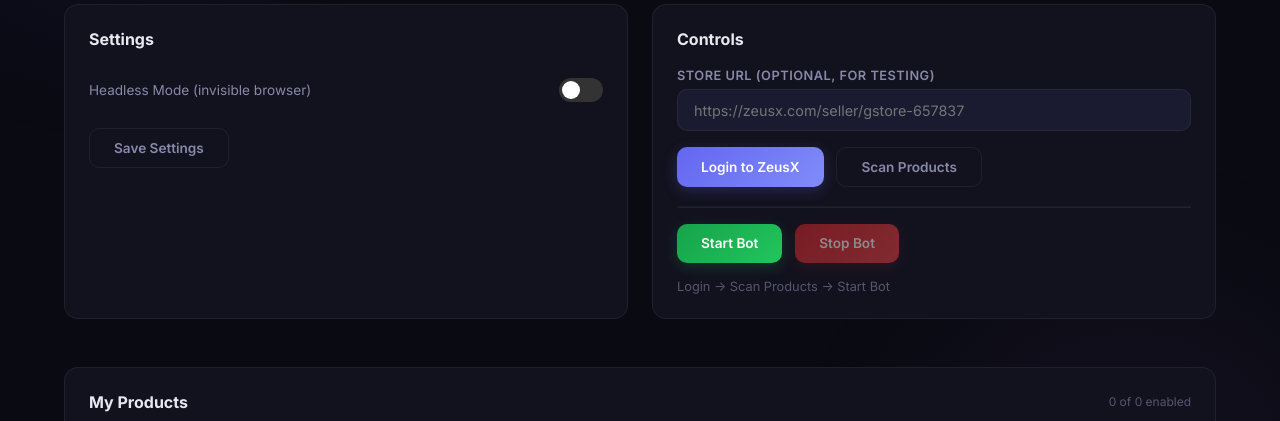
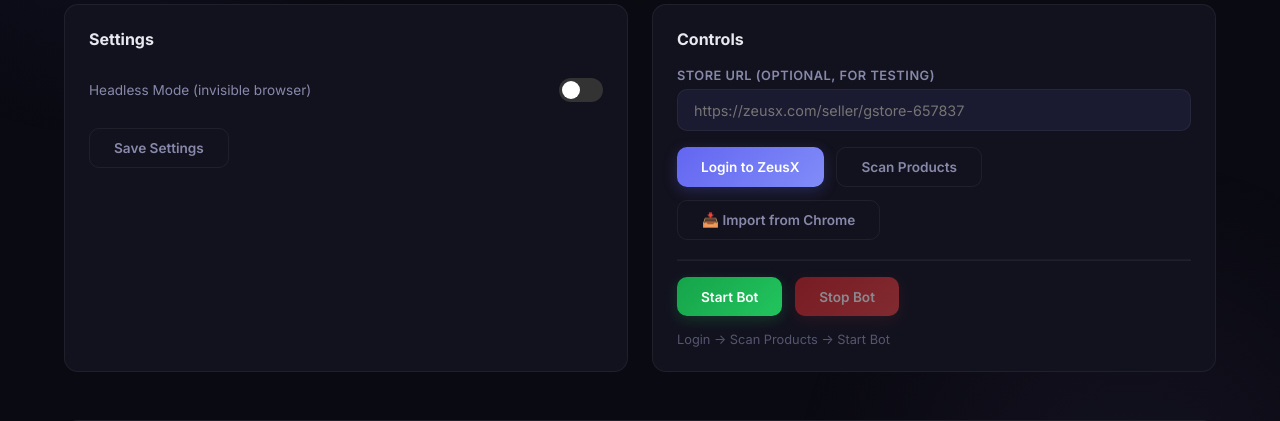
Before and after one commit to cherzs/boit, a Flask app: page / in a window 1280 px wide. Shown: the part 255-676 px from the top of the page. Run offline with Flask 3, Linux system fonts and the light colour scheme; data that the repository does not hold is empty; some libraries are stand-ins or nearby versions.

Commit message:
Add Import from Chrome button to web UI

```diff
--- a/server.py
+++ b/server.py
@@ -146,6 +146,21 @@
     return jsonify({"ok": True, "message": "Browser opening — log in then close it"})
 
 
+@app.route("/api/import", methods=["POST"])
+def api_import():
+    if bot_state["running"]:
+        return jsonify({"error": "Stop the bot first"}), 400
+
+    def do_import():
+        success = engine.import_session_from_chrome(log_cb=log_callback)
+        socketio.emit("status_update", _build_status())
+        return success
+
+    # Run in thread to not block
+    success = do_import()
+    return jsonify({"ok": True, "success": success, "message": "Import completed"})
+
+
 @app.route("/api/scan", methods=["POST"])
 def api_scan():
     if bot_state["running"]:
--- a/templates/index.html
+++ b/templates/index.html
@@ -862,9 +862,13 @@
                     <input type="text" id="storeUrl" placeholder="https://zeusx.com/seller/gstore-657837">
                 </div>
 
-                <div class="btn-group" style="margin-bottom:1.2rem">
+                <div class="btn-group" style="margin-bottom:0.8rem">
                     <button class="btn btn-primary" id="loginBtn" onclick="doLogin()">Login to ZeusX</button>
                     <button class="btn btn-outline" id="scanBtn" onclick="doScan()">Scan Products</button>
+                </div>
+
+                <div class="btn-group" style="margin-bottom:1.2rem">
+                    <button class="btn btn-outline" id="importBtn" onclick="doImport()" title="Import session from Chrome/Edge browser">📥 Import from Chrome</button>
                 </div>
 
                 <hr style="border-color:var(--border); margin:1rem 0">
@@ -997,6 +1001,7 @@
             document.getElementById('startBtn').disabled = s.running;
             document.getElementById('stopBtn').disabled = !s.running;
             document.getElementById('scanBtn').disabled = s.running;
+            document.getElementById('importBtn').disabled = s.running;
 
             // Login button: show status
             const loginBtn = document.getElementById('loginBtn');
@@ -1171,6 +1176,21 @@
             await api('login', 'POST');
         }
 
+        async function doImport() {
+            document.getElementById('importBtn').disabled = true;
+            showToast('Importing session from Chrome/Edge...', 'info');
+            const res = await api('import', 'POST');
+            if (res && res.success) {
+                showToast('Session imported successfully!', 'success');
+                // Refresh status
+                const s = await api('status');
+                if (s) updateStatus(s);
+            } else {
+                showToast('Import failed. Make sure you are logged in to ZeusX in Chrome/Edge.', 'error');
+            }
+            document.getElementById('importBtn').disabled = false;
+        }
+
         async function doScan() {
             await saveSettings();
 
```
